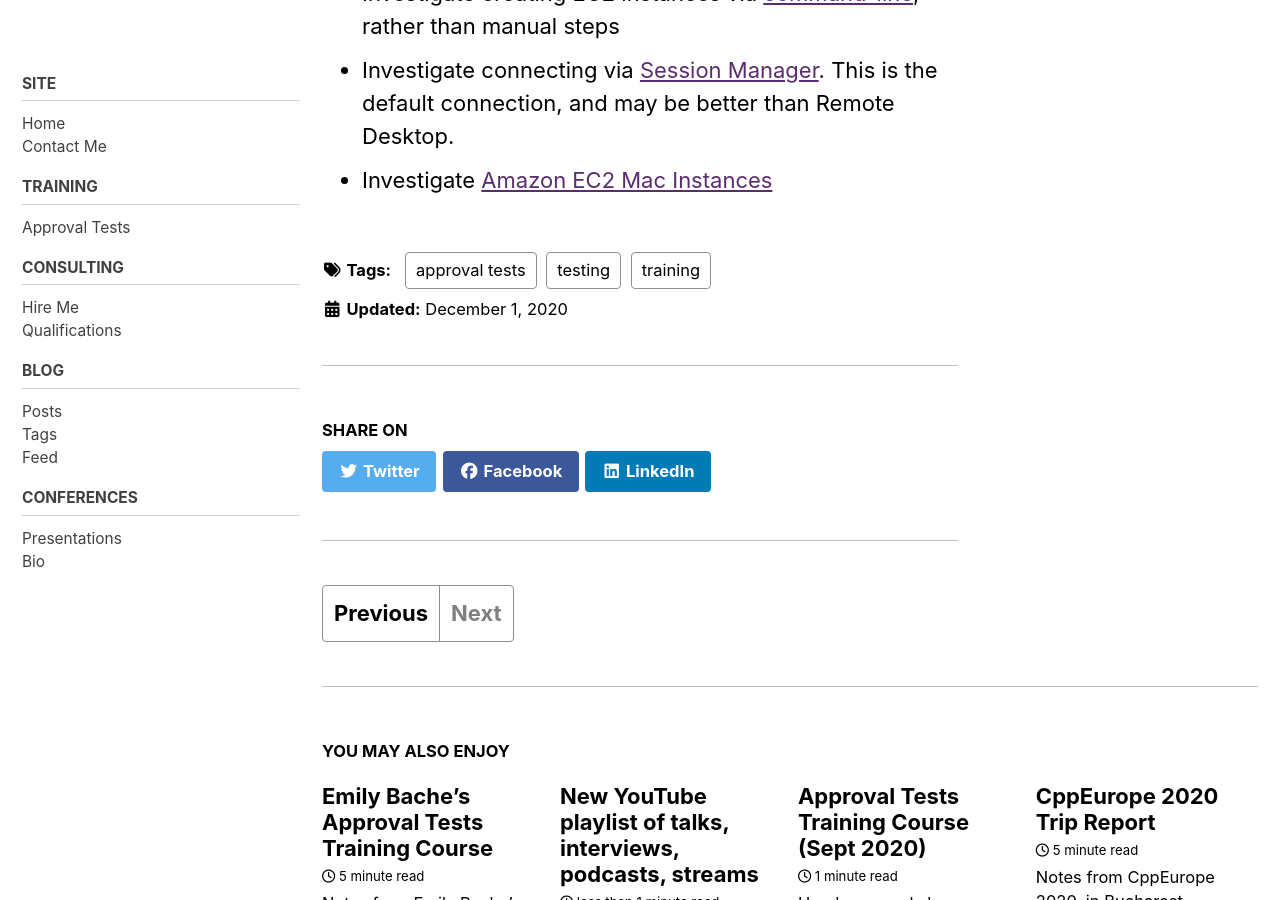
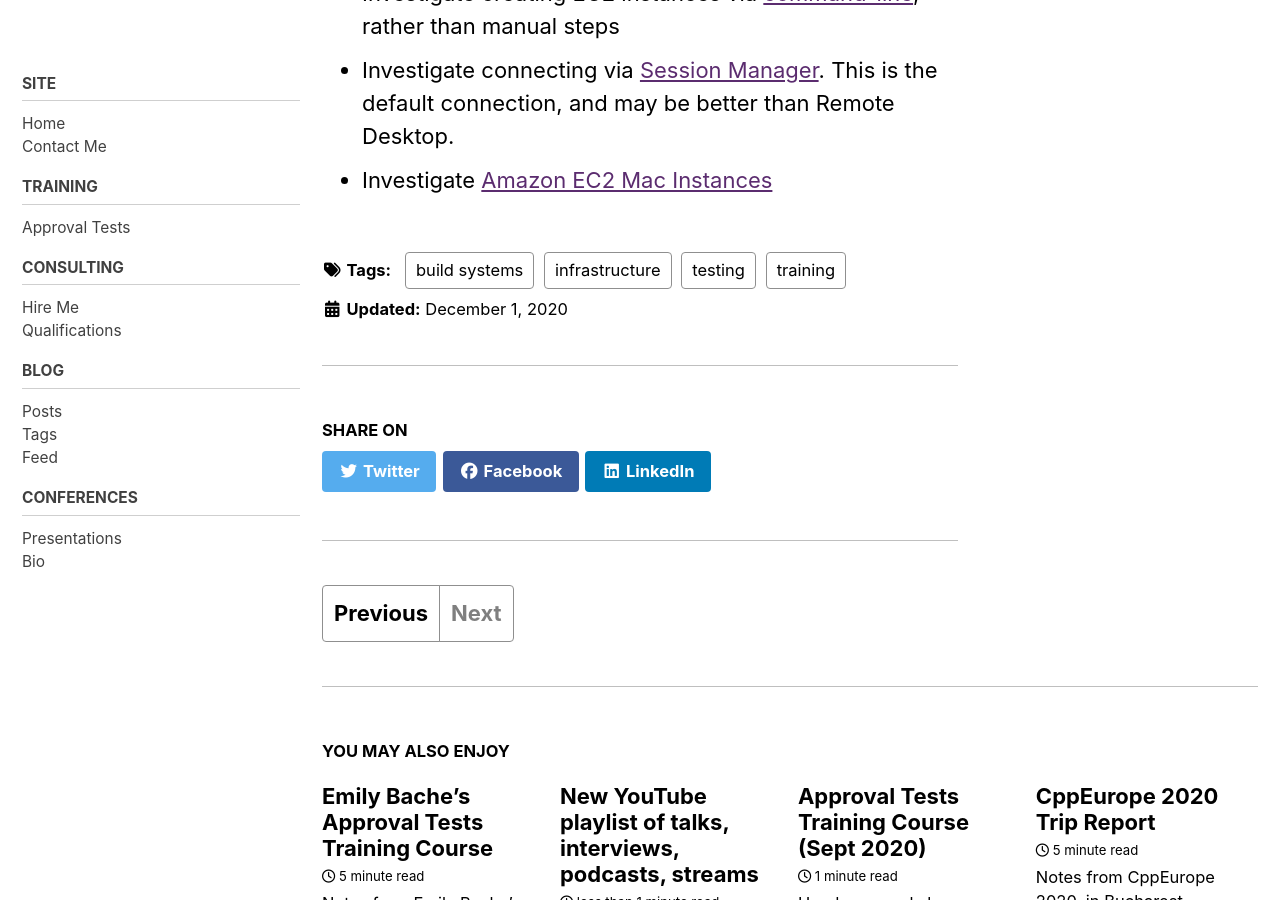
Before and after one commit to claremacrae/claremacrae.github.io, a Jekyll site: the page built from _posts/2020-12-01-virtual-machines-for-online-mobbing-and-training.md, in a window 1280 px wide and 900 px high, scrolled down 1188 px. Built offline with Jekyll 4.4.1, drawn with Linux system fonts in a browser that asks for light colours; cached includes are drawn as plain includes; nearby versions of some CDN libraries.

Commit message:
Better tags for 2020-12-01-virtual-machines-for-online-mobbing-and-training.md

```diff
--- a/_posts/2020-12-01-virtual-machines-for-online-mobbing-and-training.md
+++ b/_posts/2020-12-01-virtual-machines-for-online-mobbing-and-training.md
@@ -7,7 +7,8 @@ toc: true
 toc_sticky: false
 date: 2020-12-01
 tags:
-  - approval tests
+  - build systems
+  - infrastructure
   - training
   - testing
 ---
```
